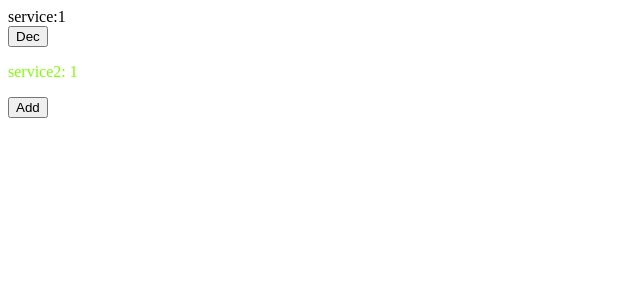
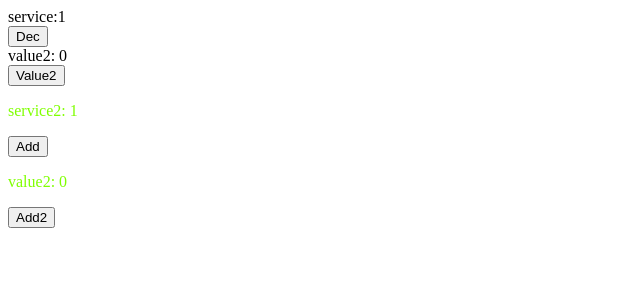
Before and after one commit to sasha2234562/Angular, an Angular app: page / in a window 1280 px wide. Shown: the top 300 px of the page, without its empty margins (0-640 px from the left). Built offline with nearby package versions, Linux system fonts and the light colour scheme.

Commit message:
11.5 Memory leaks, asyncPipe

```diff
--- a/src/app/parent-2/parent-2.component.html
+++ b/src/app/parent-2/parent-2.component.html
@@ -1,2 +1,4 @@
 <p style="color: chartreuse">service2: {{value2}}</p>
 <button (click)="add()">Add</button>
+<p style="color: chartreuse">value2: {{value2$ | async}}</p>
+<button (click)="add2()">Add2</button>
--- a/src/app/parent-2/parent-2.component.ts
+++ b/src/app/parent-2/parent-2.component.ts
@@ -1,6 +1,7 @@
 import {Component, OnInit} from '@angular/core';
 import {CommonModule} from '@angular/common';
 import {ServiceService} from "../../servise/service.service";
+import {Observable} from "rxjs";
 
 @Component({
   selector: 'app-parent-2',
@@ -15,14 +16,21 @@ export class Parent2Component implements OnInit {
   }
 
   value2 = 0
+  value2$ = new Observable()
 
   add() {
     this.ServiceService.add()
+  }
+
+  add2() {
+    this.ServiceService.add2()
   }
 
   ngOnInit() {
     this.ServiceService.value$.subscribe(v2 => {
       this.value2 = v2
     })
+
+    this.value2$ = this.ServiceService.value2$
   }
 }
--- a/src/app/parent/parent.component.html
+++ b/src/app/parent/parent.component.html
@@ -1,2 +1,4 @@
 <div>service:{{value}}</div>
 <button (click)="dec()">Dec</button>
+<div>value2: {{value2$ | async}}</div>
+<button (click)="dec2()">Value2</button>
--- a/src/app/parent/parent.component.ts
+++ b/src/app/parent/parent.component.ts
@@ -1,12 +1,8 @@
 import {Component, OnInit} from '@angular/core';
 import {CommonModule} from '@angular/common';
 import {ServiceService} from "../../servise/service.service";
+import {Observable} from "rxjs";
 
-interface Fruit {
-  id: string
-  name: string
-  price: number
-}
 
 @Component({
   selector: 'app-parent',
@@ -18,17 +14,23 @@ interface Fruit {
 })
 export class ParentComponent implements OnInit {
   value = 0
+  value2$ = new Observable()
 
-  constructor(private ServiceService: ServiceService) {}
+  constructor(private ServiceService: ServiceService) {
+  }
 
   dec() {
     this.ServiceService.dec()
   }
 
+  dec2() {
+    this.ServiceService.dec2()
+  }
+
   ngOnInit(): void {
-    this.ServiceService.value$.subscribe((v)=> {
+    this.ServiceService.value$.subscribe((v) => {
       this.value = v
     })
+    this.value2$ = this.ServiceService.value2$
   }
-
 }
--- a/src/servise/service.service.ts
+++ b/src/servise/service.service.ts
@@ -5,8 +5,9 @@ import {BehaviorSubject} from "rxjs";
 //   providedIn: 'root'
 // })
 export class ServiceService {
-  // value = 110
+
   value$ = new BehaviorSubject<number>(1)
+  value2$ = new BehaviorSubject(0)
 
   constructor() {
   }
@@ -15,6 +16,14 @@ export class ServiceService {
     this.value$.next(this.value$.getValue() + 1)
   }
 
+  add2() {
+    this.value2$.next(this.value2$.getValue() + 1)
+  }
+
+  dec2() {
+    this.value2$.next(this.value2$.getValue() - 1)
+  }
+
   dec() {
     this.value$.next(this.value$.getValue() - 1)
   }
```
